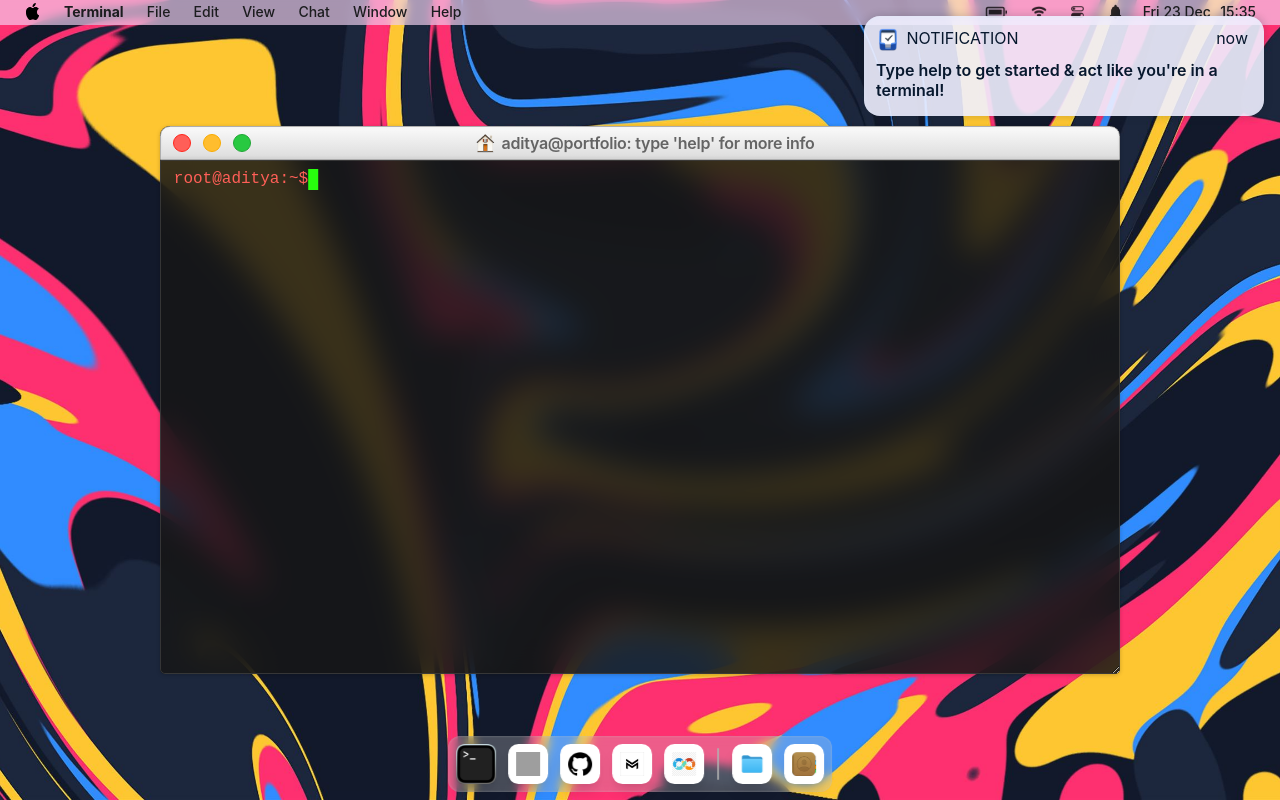
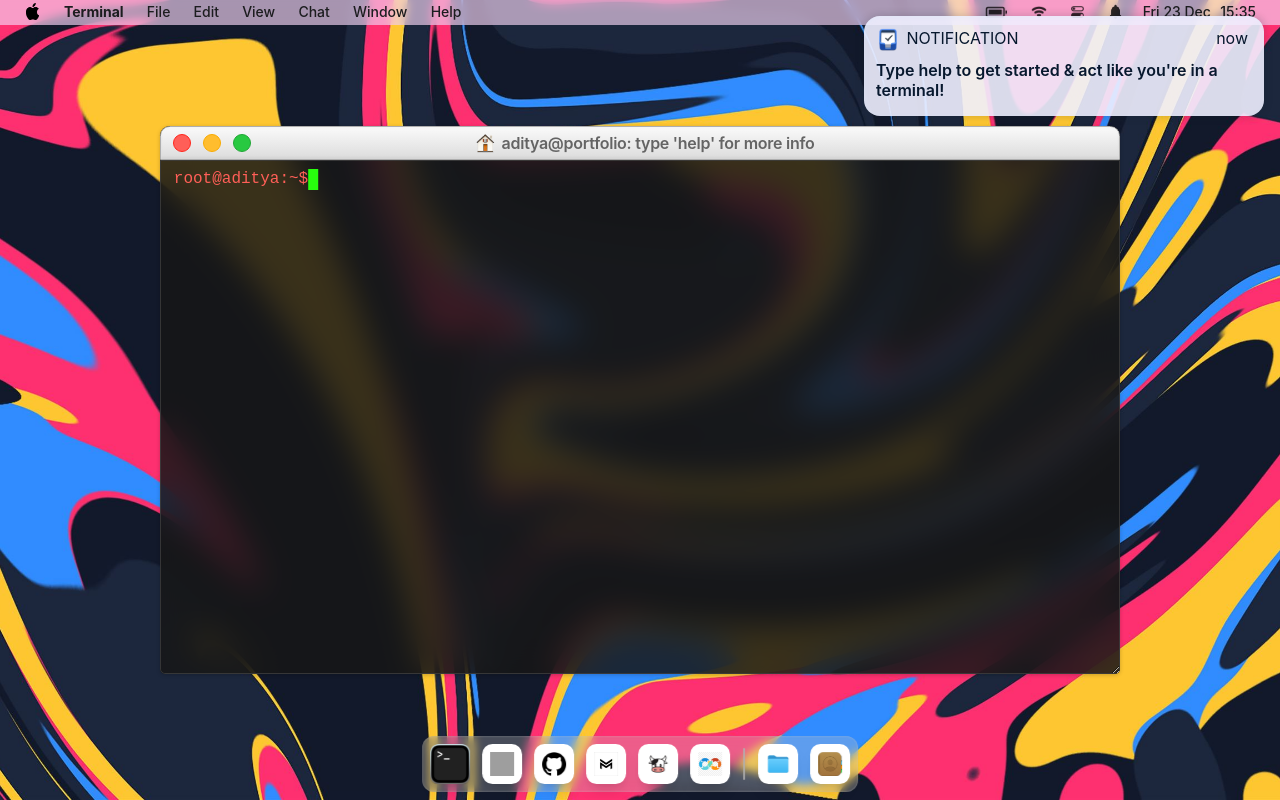
Before and after one commit to adityassharma-ss/aditya, a React (Create React App) app: page / in a window 1280 px wide. Built offline with nearby package versions, Linux system fonts and the light colour scheme; grey boxes are pictures that could not be loaded; a small style sheet from the web is missing.

Commit message:
Updated Wisecow extension with DockContent

```diff
--- a/src/elements/Dock/DockContent.jsx
+++ b/src/elements/Dock/DockContent.jsx
@@ -8,6 +8,7 @@ import CodeIcon from "@static/code.png";
 import GithubIcon from "@static/github.png";
 import FolderIcon from "@static/folder.png";
 import NothingIcon from "@static/NothingIcon.png";
+import WiseIcon from "@static/cow.png";
 import { Link } from "react-router-dom";
 // import { useDockStore } from "@contexts/Dock/Dock";
 import DevopsIcon from "@static/DevopsIcon.png";
@@ -61,16 +62,16 @@ const DockContent = () => {
 									/>
 								</li>
 							</a>
-							{/* <a href="https://thisdoesnothing.vercel.app/" target="_blank">
-								<li data-title="This Does Nothing">
+							<a href="https://wisecow.vercel.app/" target="_blank">
+								<li data-title="Wisecow">
 									<img
 										src
-										={NothingIcon}
+										={WiseIcon}
 										className="img-fluid"
 										alt="mac"
 									/>
 								</li>
-							</a> */}
+							</a>
 							<a href="https://github.com/adityassharma-ss/DevOps" target="_blank">
 								<li data-title="My DevOps Portal">
 									<img
```
Also changed, not shown: src/static/cow.png (added).
